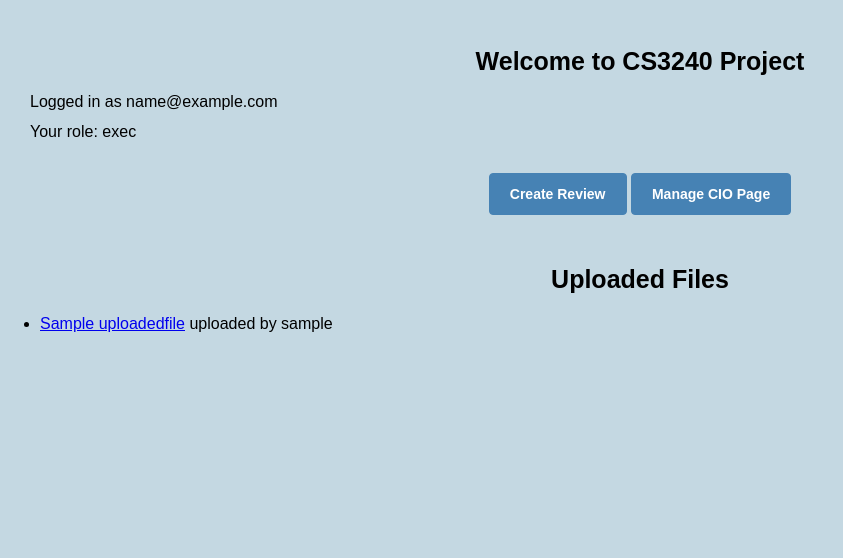
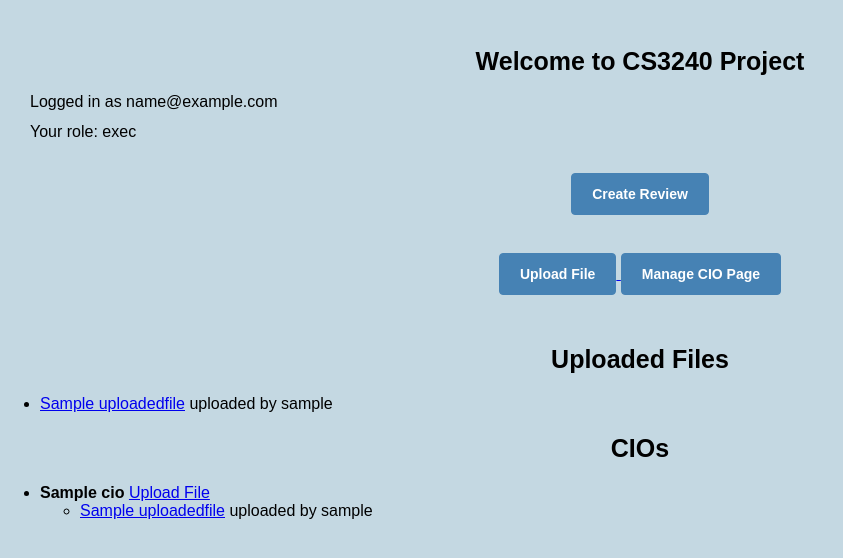
Before and after one commit to SafaaMahbub/CIO_Forum, a Django app: page / in a window 1280 px wide. Shown: the part 58-616 px from the top of the page, without its empty margins (0-843 px from the left). Run offline with Django 4.2, Linux system fonts and the light colour scheme; a user stored in the database is signed in; tables that the repository leaves empty hold one stand-in row (values such as "Sample post"); some libraries are stand-ins or nearby versions.

Commit message:
Add file upload functionality:There's a button for users to upload files to CIOs. Then, the files uploaded for each CIO are listed and if you click on them, the user can view the files.

```diff
--- a/core/views.py
+++ b/core/views.py
@@ -14,6 +14,7 @@ def homepage(request):
     role = None
     display_name = None
     uploads = UploadedFile.objects.all()
+    cios = CIO.objects.all()
 
     if request.user.is_authenticated:
         display_name = request.user.email or request.user.username
@@ -25,6 +26,7 @@ def homepage(request):
         "role": role,
         "display_name": display_name,
         "uploads": uploads,
+        "cios": cios,
     })
 @login_required
 def profile(request):
--- a/templates/home.html
+++ b/templates/home.html
@@ -11,6 +11,12 @@
 
             {% if role == "student" or role == "exec" %}
                 <button type="button">Create Review</button>
+
+                <br><br>
+
+                <a href="/cio/1/upload/">
+                <button type="button">Upload File</button>
+                </a>
             {% endif %}
 
             {% if role == "exec" %}
@@ -46,4 +52,30 @@
         <li>No files uploaded yet.</li>
     {% endfor %}
 </ul>
+
+<h2>CIOs</h2>
+<ul>
+    {% for cio in cios %}
+        <li>
+            <strong>{{ cio.name }}</strong>
+
+            {% if role == "student" or role == "exec" %}
+                <a href="{% url 'upload_file' cio.id %}">Upload File</a>
+            {% endif %}
+
+            <ul>
+                {% for file in cio.uploads.all %}
+                    <li>
+                        <a href="{{ file.file.url }}">{{ file.title }}</a>
+                        uploaded by {{ file.uploaded_by.username }}
+                    </li>
+                {% empty %}
+                    <li>No files uploaded for this CIO yet.</li>
+                {% endfor %}
+            </ul>
+        </li>
+    {% empty %}
+        <li>No CIOs available.</li>
+    {% endfor %}
+</ul>
 {% endblock %}
```
Also changed, not shown: config/settings.py (+12 -0 lines), config/urls.py (line endings or trailing spaces), core/migrations/0004_uploadedfile.py (added), media/cio_uploads/IMG_8027.jpeg (added), media/cio_uploads/IMG_8080.jpeg (added), media/cio_uploads/IMG_8085.jpeg (added).
